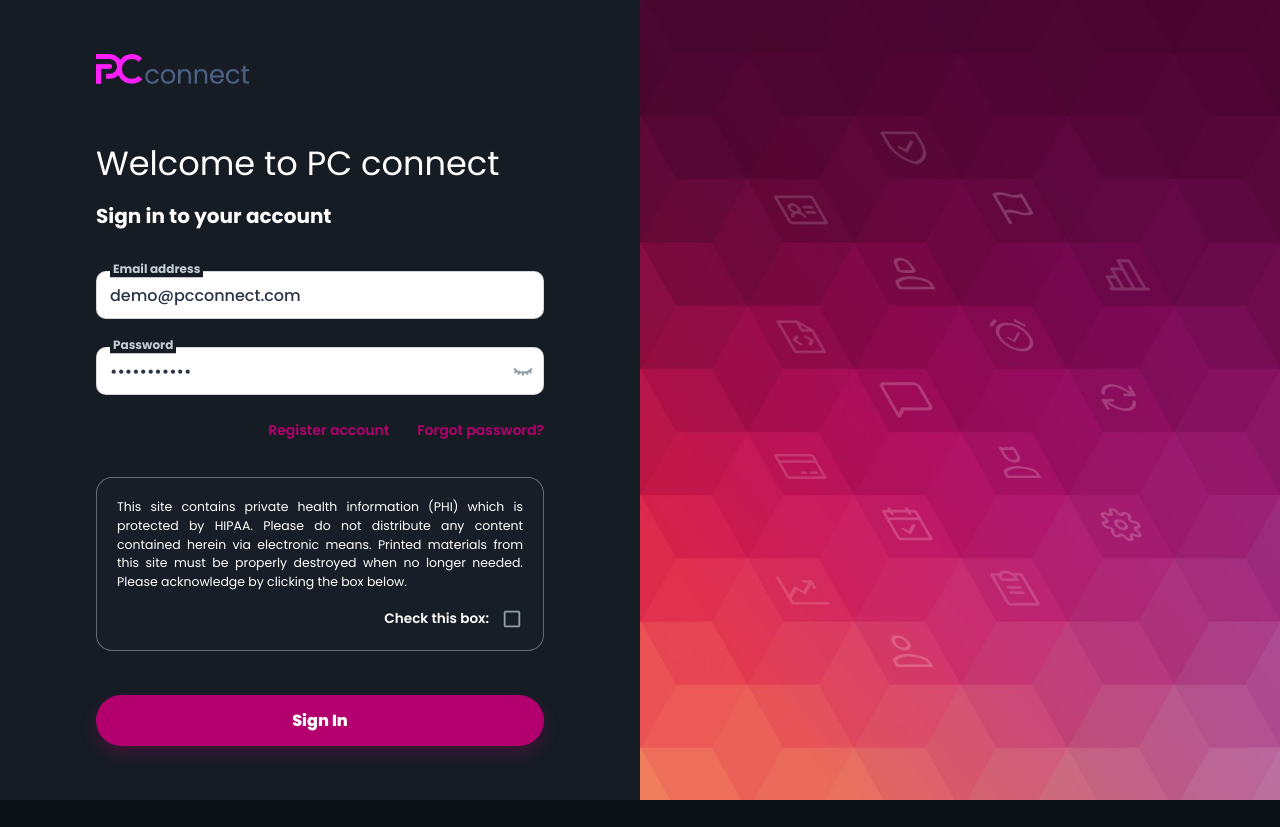
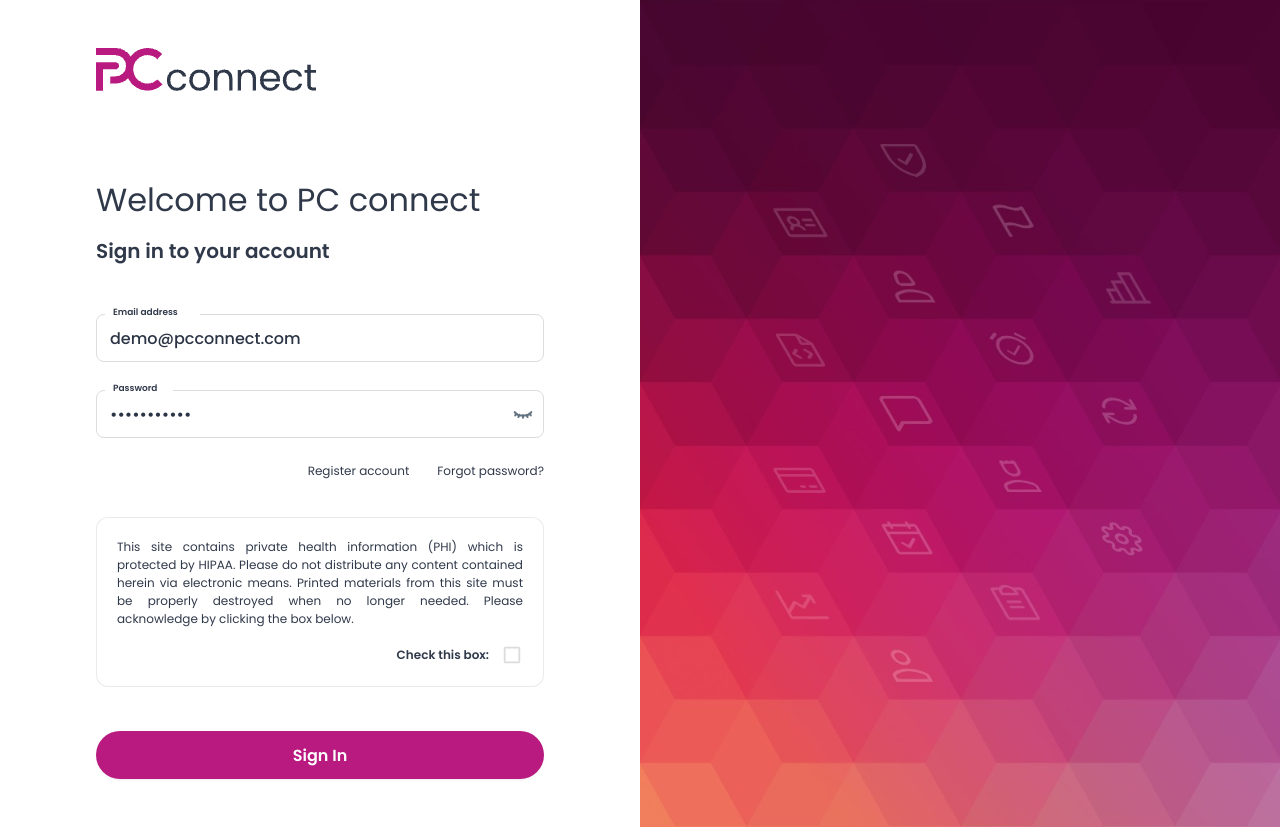
Before and after one commit to yoelrrg-code/pcconnect, a React (Vite) app: page / in a window 1280 px wide. Before the commit the page ends 800 px from the top, so only its background shows below. Built offline with nearby package versions, Linux system fonts and the light colour scheme.

Commit message:
salva antes de la creacion del registro y lostpass

```diff
--- a/src/App.tsx
+++ b/src/App.tsx
@@ -40,7 +40,7 @@
               Configure payor API keys, gateways, and active compliance rules.
             </Typography>
             <Card sx={{ p: 4, borderRadius: 3 }}>
-              <Typography variant="subtitle1" sx={{ fontWeight: 700, mb: 1.5 }}>
+              <Typography variant="subtitle1" sx={{ fontWeight: 600, mb: 1.5 }}>
                 Active Insurance Integrations
               </Typography>
               <Typography variant="body2" sx={{ color: 'text.secondary', mb: 3 }}>
@@ -162,6 +162,7 @@
       <SettingsDrawer
         open={settingsOpen}
         onClose={() => setSettingsOpen(false)}
+        onLogout={onLogout}
       />
     </DashboardLayout>
   );
--- a/src/components/logo/index.tsx
+++ b/src/components/logo/index.tsx
@@ -31,7 +31,7 @@
         src={compact ? logoCompactImg : logoImg}
         alt="PC Connect Logo"
         sx={{
-          height: compact ? 32 : 30, // Slightly taller height for compact SVG for clarity
+          height: compact ? 32 : 43, // Slightly taller height for compact SVG for clarity
           width: 'auto',
           objectFit: 'contain',
           // Apply brightness filters in dark mode
--- a/src/components/settings/settings-provider.tsx
+++ b/src/components/settings/settings-provider.tsx
@@ -12,7 +12,7 @@
     const saved = localStorage.getItem('themeMode');
     if (saved === 'light' || saved === 'dark') return saved;
     // Default to dark mode for rich premium look
-    return 'dark';
+    return 'light';
   });
 
   const [themeColorPreset, setThemeColorPreset] = useState<ColorPresetId>(() => {
--- a/src/sections/auth/login-view.tsx
+++ b/src/sections/auth/login-view.tsx
@@ -82,7 +82,7 @@
           zIndex: 1
         }}
       >
-        <Box sx={{ mb: 6 }}>
+        <Box sx={{ mb: 9.8 }}>
           <Logo disabledLink />
         </Box>
 
@@ -90,7 +90,7 @@
           <Typography
             sx={{
               fontWeight: 400,
-              fontSize: '2.1rem',
+              fontSize: '32px',
               mb: 1.5
             }}
           >
@@ -98,9 +98,9 @@
           </Typography>
           <Typography
             sx={{
-              fontWeight: 700,
-              fontSize: '1.25rem',
-              mb: 1
+              fontWeight: 600,
+              fontSize: 20,
+              mb: 2
             }}
           >
             Sign in to your account
@@ -120,8 +120,10 @@
                 inputLabel: {
                   shrink: true,
                   sx: {
-                    fontWeight: 700,
-                    fontSize: '1rem',
+                    color: GREY[700],
+                    fontWeight: 600,
+                    lineHeight: 2,
+                    fontSize: '12px',
                     bgcolor: 'background.paper',
                     px: 0.5,
                     transform: 'translate(14px, -11px) scale(0.75)',
@@ -133,14 +135,14 @@
               }}
               sx={{
                 '& .MuiOutlinedInput-root': {
-                  borderRadius: '10px',
+                  borderRadius: '8px',
                   bgcolor: '#FFFFFF',
                   height: 48,
                   '& fieldset': {
-                    borderColor: alpha('#2B3445', 0.2),
+                    borderColor: GREY[500],
                   },
                   '&:hover fieldset': {
-                    borderColor: alpha('#2B3445', 0.35),
+                    borderColor: alpha(GREY[500], 0.35),
                   },
                   '&.Mui-focused fieldset': {
                     borderColor: 'primary.main',
@@ -167,8 +169,10 @@
                 inputLabel: {
                   shrink: true,
                   sx: {
-                    fontWeight: 700,
-                    fontSize: '1rem',
+                    color: GREY[700],
+                    fontWeight: 600,
+                    lineHeight: 2,
+                    fontSize: '12px',
                     bgcolor: 'background.paper',
                     px: 0.5,
                     transform: 'translate(14px, -11px) scale(0.75)',
@@ -189,14 +193,14 @@
               }}
               sx={{
                 '& .MuiOutlinedInput-root': {
-                  borderRadius: '10px',
+                  borderRadius: '8px',
                   bgcolor: '#FFFFFF',
                   height: 48,
                   '& fieldset': {
-                    borderColor: alpha('#2B3445', 0.2),
+                    borderColor: GREY[500],
                   },
                   '&:hover fieldset': {
-                    borderColor: alpha('#2B3445', 0.35),
+                    borderColor: alpha(GREY[500], 0.35),
                   },
                   '&.Mui-focused fieldset': {
                     borderColor: 'primary.main',
@@ -220,10 +224,11 @@
                 href="#register"
                 variant="body2"
                 sx={{
-                  fontWeight: 600,
+                  fontWeight: 400,
                   textDecoration: 'none',
-                  fontSize: '0.875rem',
-                  '&:hover': { textDecoration: 'underline' }
+                  fontSize: '12px',
+                  color: GREY[700],
+                  '&:hover': { textDecoration: 'underline', color: 'primary.main' }
                 }}
               >
                 Register account
@@ -232,10 +237,11 @@
                 href="#forgot"
                 variant="body2"
                 sx={{
-                  fontWeight: 600,
+                  fontWeight: 400,
                   textDecoration: 'none',
-                  fontSize: '0.875rem',
-                  '&:hover': { textDecoration: 'underline' }
+                  fontSize: '12px',
+                  color: GREY[700],
+                  '&:hover': { textDecoration: 'underline', color: 'primary.main' }
                 }}
               >
                 Forgot password?
@@ -246,7 +252,7 @@
             <Box
               sx={{
                 p: 2.5,
-                borderRadius: 2,
+                borderRadius: 1.5,
                 border: `1px solid ${alpha(theme.palette.divider, 0.6)}`,
                 bgcolor: alpha(theme.palette.grey[500], 0.02),
                 mt: 1
@@ -256,8 +262,9 @@
                 variant="body2"
                 sx={{
                   color: 'text.primary',
-                  fontSize: '0.78rem',
-                  lineHeight: 1.5,
+                  fontSize: '12px',
+                  fontWeight: 400,
+                  lineHeight: '18px',
                   textAlign: 'justify'
                 }}
               >
@@ -265,7 +272,7 @@
               </Typography>
 
               <Box sx={{ display: 'flex', alignItems: 'center', justifyContent: 'flex-end', gap: 1.5, mt: 2 }}>
-                <Typography variant="body2" sx={{ fontWeight: 600, fontSize: '0.85rem' }}>
+                <Typography variant="body2" sx={{ fontWeight: 600, fontSize: '12px' }}>
                   Check this box:
                 </Typography>
                 <Checkbox
@@ -298,12 +305,13 @@
               variant="contained"
               color="primary"
               sx={{
+                height: '48px',
                 py: 1.5,
-                fontSize: '1rem',
-                fontWeight: 800,
-                borderRadius: 30, // Fully pill-shaped matching mockup
-                boxShadow: theme.customShadows.primary,
-                mt: 2
+                fontSize: '16px',
+                fontWeight: 600,
+                borderRadius: 24, // Fully pill-shaped matching mockup
+                mt: 2,
+                '&:hover': { bgcolor: theme.palette.primary.light }
               }}
             >
               Sign In
--- a/src/sections/umanagement/view/users-management-view.tsx
+++ b/src/sections/umanagement/view/users-management-view.tsx
@@ -661,7 +661,7 @@
               disabled={!firstName || !lastName || !email}
               sx={{
                 borderRadius: 1.5,
-                fontWeight: 700,
+                fontWeight: 600,
                 fontSize: '0.875rem',
                 px: 3,
                 boxShadow: theme.customShadows.primary,
--- a/src/theme/palette.ts
+++ b/src/theme/palette.ts
@@ -2,7 +2,7 @@
 
 // ----------------------------------------------------------------------
 
-export type ColorPresetId = 'default' | 'cyan' | 'blue' | 'purple' | 'orange' | 'red';
+export type ColorPresetId = 'default';
 
 export interface ColorPreset {
   name: string;
@@ -21,65 +21,10 @@
     name: 'Magenta (Corporate)',
     primary: {
       lighter: '#FEE7F2',
-      light: '#E6007E',
-      main: '#B4006E',
+      light: '#D01A8E',
+      main: '#B81A80',
       dark: '#80004E',
       darker: '#4D002E',
-      contrastText: '#FFFFFF',
-    },
-  },
-  cyan: {
-    name: 'Cyan',
-    primary: {
-      lighter: '#CAFDF5',
-      light: '#61F3F3',
-      main: '#00B8D9',
-      dark: '#007896',
-      darker: '#003749',
-      contrastText: '#FFFFFF',
-    },
-  },
-  blue: {
-    name: 'Blue',
-    primary: {
-      lighter: '#D0E9FF',
-      light: '#1890FF',
-      main: '#2065D1',
-      dark: '#103996',
-      darker: '#061B64',
-      contrastText: '#FFFFFF',
-    },
-  },
-  purple: {
-    name: 'Purple',
-    primary: {
-      lighter: '#E9D6FF',
-      light: '#AE67FA',
-      main: '#7635DC',
-      dark: '#431A9E',
-      darker: '#200A69',
-      contrastText: '#FFFFFF',
-    },
-  },
-  orange: {
-    name: 'Orange',
-    primary: {
-      lighter: '#FFE9D5',
-      light: '#FFC107',
-      main: '#FDA92D',
-      dark: '#B76E00',
-      darker: '#7A4100',
-      contrastText: '#1C252E',
-    },
-  },
-  red: {
-    name: 'Red',
-    primary: {
-      lighter: '#FFE5EC',
-      light: '#FF6B8B',
-      main: '#FF3030',
-      dark: '#B71D3F',
-      darker: '#7A092A',
       contrastText: '#FFFFFF',
     },
   },
@@ -92,11 +37,11 @@
   200: '#F4F6F8',
   300: '#DFE3E8',
   400: '#C4CDD5',
-  500: '#919EAB',
+  500: '#DCDCDC',
   600: '#637381',
-  700: '#454F5B',
+  700: '#30394A',
   800: '#212B36',
-  900: '#161C24',
+  900: '#30394A',
 };
 
 export const PRIMARY = colorPresets.default.primary;
@@ -158,7 +103,7 @@
   warning: WARNING,
   error: ERROR,
   grey: GREY,
-  divider: alpha(GREY[500], 0.2),
+  divider: GREY[500],
   action: {
     hover: alpha(GREY[500], 0.08),
     selected: alpha(GREY[500], 0.16),
```
Also changed, not shown: src/components/settings/settings-drawer.tsx (+22 -68 lines), src/layouts/dashboard/header.tsx (+13 -10 lines), src/theme/index.tsx (+9 -1 lines), src/theme/typography.ts (+8 -8 lines). Lines whose indentation alone changed are shown as unchanged.
